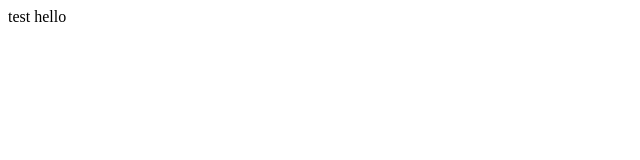
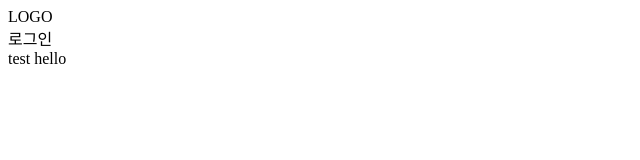
Before and after one commit to lee-tae-eon/family-life-book-frontend, a Next.js app: page / in a window 1280 px wide. Shown: the top 160 px of the page, without its empty margins (0-640 px from the left). Built offline with nearby package versions, Linux system fonts and the light colour scheme.

Commit message:
ADD: layout 감싸기

```diff
--- a/src/components/layout/index.tsx
+++ b/src/components/layout/index.tsx
@@ -1,10 +1,15 @@
 import Navigation from "components/naviation";
+import { ReactNode } from "react";
 
-function Layout() {
+interface LayoutProps {
+  children: ReactNode;
+}
+
+function Layout({ children }: LayoutProps) {
   return (
     <div>
       <Navigation />
-      <main>test</main>
+      <main>{children}</main>
     </div>
   );
 }
--- a/src/pages/index.tsx
+++ b/src/pages/index.tsx
@@ -1,7 +1,12 @@
+import Layout from "components/layout";
 import { NextPage } from "next";
 
 const Home: NextPage = () => {
-  return <div>test hello</div>;
+  return (
+    <Layout>
+      <div>test hello</div>
+    </Layout>
+  );
 };
 
 export default Home;
```
